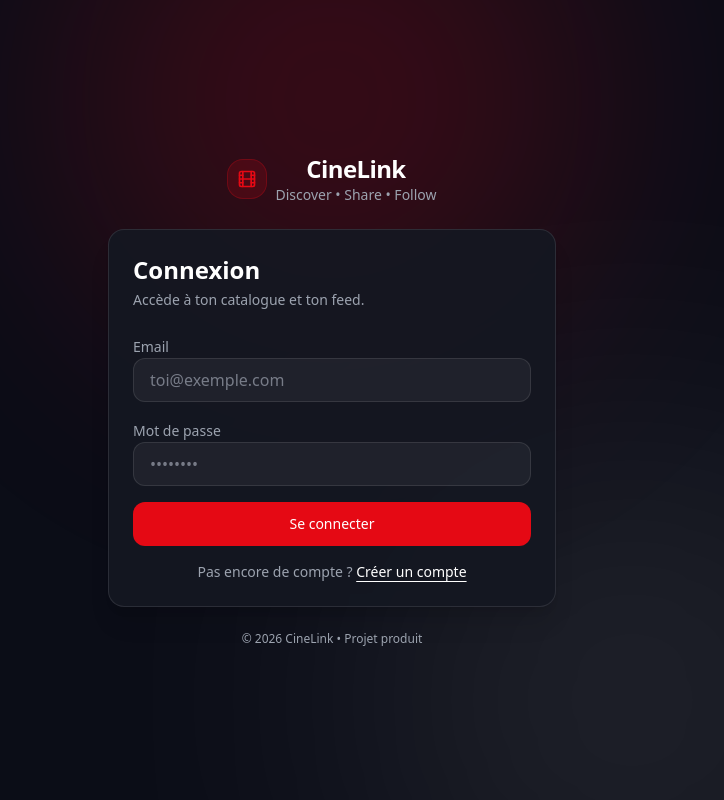
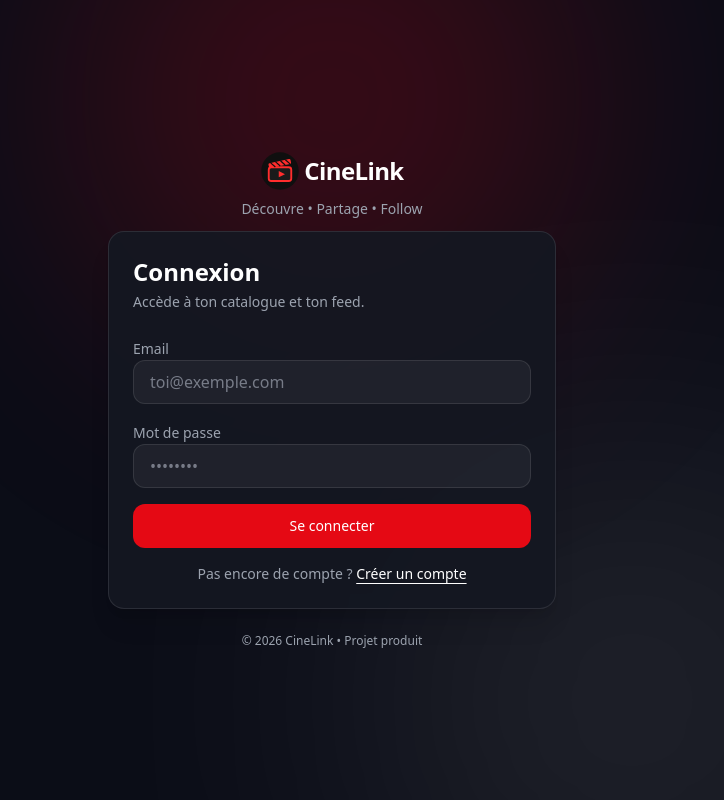
Before and after one commit to Furo347/CineLink, a React (Vite) app in the folder cinelink-frontend/: page /login in a window 1280 px wide. Shown: the whole page, without its empty margins (308-1032 px from the left). Built offline with nearby package versions, Linux system fonts and the light colour scheme; no server answers.

Commit message:
feat(frontend): replace logo component with image and update tagline in AuthShell

```diff
--- a/cinelink-frontend/src/features/auth/components/AuthShell.tsx
+++ b/cinelink-frontend/src/features/auth/components/AuthShell.tsx
@@ -1,5 +1,4 @@
 import type {PropsWithChildren} from "react";
-import { Film } from "lucide-react";
 import { Card, CardContent } from "@/components/ui/card.tsx";
 
 export default function AuthShell({ children }: PropsWithChildren) {
@@ -11,14 +10,16 @@ export default function AuthShell({ children }: PropsWithChildren) {
 
             <div className="relative min-h-screen flex items-center justify-center px-4 py-10">
                 <div className="w-full max-w-md">
-                    <div className="mb-6 flex items-center justify-center gap-2">
-                        <div className="h-10 w-10 rounded-2xl bg-primary/15 border border-primary/25 flex items-center justify-center">
-                            <Film className="h-5 w-5 text-primary" />
-                        </div>
-                        <div className="text-center">
-                            <div className="text-2xl font-bold tracking-tight">CineLink</div>
-                            <div className="text-sm text-text-secondary">Discover • Share • Follow</div>
-                        </div>
+                    <div className="mb-2 flex items-center justify-center gap-1">
+                        <img
+                            src="/logo.svg"
+                            alt="CineLink Logo"
+                            className="h-10 w-10"
+                        />
+                        <div className="text-2xl font-bold tracking-tight">CineLink</div>
+                    </div>
+                    <div className="mb-3 text-center">
+                        <div className="text-sm text-text-secondary">Découvre • Partage • Follow</div>
                     </div>
 
                     <Card>
```
